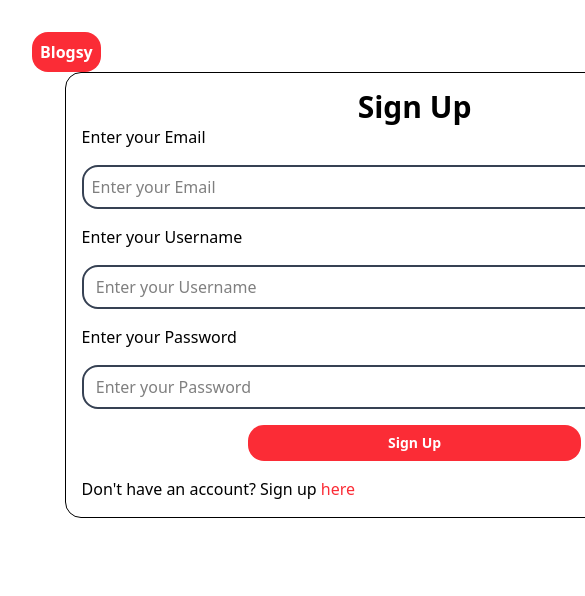
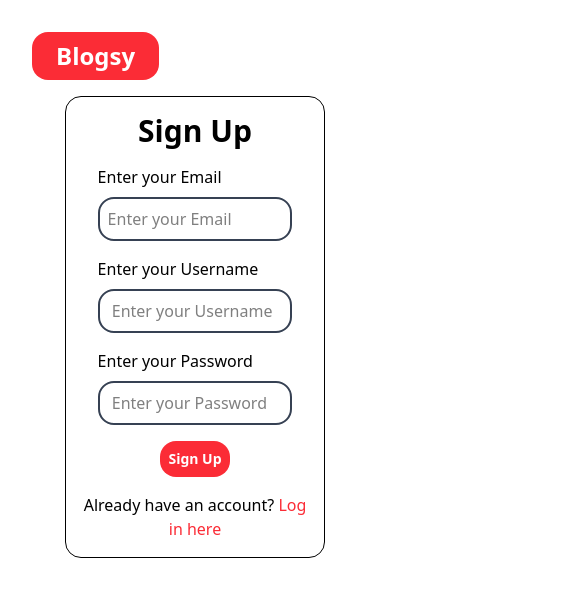
Before and after one commit to Vineethaveerapu/homeapp, a Next.js app: page /auth/signup in a window 390 px wide. Shown: the top 596 px of the page, 585 px wide, since content can reach past the window. Built offline with nearby package versions, Linux system fonts and the light colour scheme.

Commit message:
fix responsive

```diff
--- a/src/app/auth/layout.tsx
+++ b/src/app/auth/layout.tsx
@@ -2,7 +2,7 @@ import Logo from "../components/Logo";
 const AuthLayout = ({ children }: Readonly<{ children: React.ReactNode }>) => {
   return (
     <>
-      <header className="flex justify-between items-center flex-wrap ">
+      <header className="flex justify-between items-center flex-wrap mb-4">
         <Logo />
       </header>
       <div className="w-[80%] m-auto">{children}</div>
--- a/src/app/auth/login/LogInForm/index.tsx
+++ b/src/app/auth/login/LogInForm/index.tsx
@@ -20,39 +20,49 @@ const LogInForm = () => {
   });
 
   return (
-    <>
+    <div className="w-full max-w-md mx-auto px-4 sm:px-6">
       <form
         onSubmit={handleSubmit((values) => mutate(values))}
         className="flex flex-col gap-4 mb-4"
       >
-        <fieldset className="flex flex-col gap-4">
+        <fieldset className="flex flex-col gap-2">
           <label htmlFor="email"> Enter your Email</label>
           <input
-            className="border-2 border-gray-700 rounded-2xl p-2"
+            className="w-full border-2 border-gray-700 rounded-2xl p-2"
             id="email"
+            type="email"
+            inputMode="email"
+            autoComplete="email"
             {...register("email")}
             placeholder="Email"
+            aria-invalid={!!errors.email}
           />
           {errors.email && <ErrorMessage message={errors.email.message!} />}
         </fieldset>
-        <fieldset className="flex flex-col gap-4">
+        <fieldset className="flex flex-col gap-2">
           <label htmlFor="password"> Enter your Password</label>
           <input
             id="password"
+            type="password"
+            autoComplete="current-password"
             {...register("password")}
             placeholder=" Enter your Password"
-            className="border-2 border-gray-700 rounded-2xl p-2"
+            className="w-full border-2 border-gray-700 rounded-2xl p-2"
+            aria-invalid={!!errors.password}
           />
           {errors.password && (
             <ErrorMessage message={errors.password.message!} />
           )}
         </fieldset>
-        <button type="submit" className="button-secondary w-1/2 mx-auto">
+        <button
+          type="submit"
+          className="button-secondary w-auto mx-auto"
+        >
           {isPending ? "Logging in..." : "Login"}
         </button>
       </form>
       {data?.error && <ErrorMessage message={data.error} />}
-    </>
+    </div>
   );
 };
 
--- a/src/app/auth/login/page.tsx
+++ b/src/app/auth/login/page.tsx
@@ -4,10 +4,10 @@ import LogInForm from "./LogInForm";
 const LogInPage = () => {
   return (
     <>
-      <div className="border-1 rounded-2xl p-4 w-[700px] mx-auto">
-        <h2 className="text-3xl font-bold text-center">Login</h2>
+      <div className="w-full max-w-lg mx-auto rounded-2xl p-4 sm:p-6 md:p-8 border">
+        <h2 className="text-3xl font-bold text-center mb-4">Login</h2>
         <LogInForm />
-        <div>
+        <div className="mt-4 text-center">
           Don&apos;t have an account? Sign up{" "}
           <Link className="text-red-500" href="/auth/signup">
             here
--- a/src/app/auth/signup/SignUpForm/index.tsx
+++ b/src/app/auth/signup/SignUpForm/index.tsx
@@ -20,24 +20,27 @@ const SignUpForm = () => {
   });
 
   return (
-    <>
+    <div className="w-full max-w-md mx-auto px-4 sm:px-6">
       <form
         onSubmit={handleSubmit((values) => mutate(values))}
         className="flex flex-col gap-4 mb-4"
       >
-        <fieldset className="flex flex-col gap-4">
+        <fieldset className="flex flex-col gap-2">
           <label htmlFor="email"> Enter your Email</label>
           <input
-            className="border-2 border-gray-700 rounded-2xl p-2"
+            className="w-full border-2 border-gray-700 rounded-2xl p-2"
             id="email"
             {...register("email")}
             type="email"
             required
             placeholder="Enter your Email"
+            autoComplete="email"
+            inputMode="email"
+            aria-invalid={!!errors.email}
           />
           {errors.email && <ErrorMessage message={errors.email.message!} />}
         </fieldset>
-        <fieldset className="flex flex-col gap-4">
+        <fieldset className="flex flex-col gap-2">
           <label htmlFor="username"> Enter your Username</label>
           <input
             id="username"
@@ -45,32 +48,37 @@ const SignUpForm = () => {
             required
             {...register("username")}
             placeholder=" Enter your Username"
-            className="border-2 border-gray-700 rounded-2xl p-2"
+            className="w-full border-2 border-gray-700 rounded-2xl p-2"
+            autoComplete="username"
+            aria-invalid={!!errors.username}
           />
           {errors.username && (
             <ErrorMessage message={errors.username.message!} />
           )}
         </fieldset>
-        <fieldset className="flex flex-col gap-4">
+        <fieldset className="flex flex-col gap-2">
           <label htmlFor="password"> Enter your Password</label>
           <input
             id="password"
             {...register("password")}
             required
             placeholder=" Enter your Password"
-            className="border-2 border-gray-700 rounded-2xl p-2"
+            className="w-full border-2 border-gray-700 rounded-2xl p-2"
+            type="password"
+            autoComplete="new-password"
+            aria-invalid={!!errors.password}
           />
           {errors.password && (
             <ErrorMessage message={errors.password.message!} />
           )}
         </fieldset>
 
-        <button type="submit" className="button-secondary w-1/2 mx-auto">
+        <button type="submit" className="button-secondary w-auto mx-auto">
           Sign Up
         </button>
         {error && <ErrorMessage message={error.message} />}
       </form>
-    </>
+    </div>
   );
 };
 
--- a/src/app/auth/signup/page.tsx
+++ b/src/app/auth/signup/page.tsx
@@ -4,13 +4,13 @@ import SignUpForm from "./SignUpForm";
 const SignUpPage = () => {
   return (
     <>
-      <div className="border-1 rounded-2xl p-4 w-[700px] mx-auto">
-        <h2 className="text-3xl font-bold text-center">Sign Up</h2>
+      <div className="w-full max-w-lg mx-auto rounded-2xl p-4 sm:p-6 md:p-8 border">
+        <h2 className="text-3xl font-bold text-center mb-4">Sign Up</h2>
         <SignUpForm />
-        <div>
-          Don&apos;t have an account? Sign up{" "}
-          <Link className="text-red-500" href="/auth/signup">
-            here
+        <div className="mt-4 text-center">
+          Already have an account?{" "}
+          <Link className="text-red-500" href="/auth/login">
+            Log in here
           </Link>
         </div>
       </div>
--- a/src/app/components/Logo/index.tsx
+++ b/src/app/components/Logo/index.tsx
@@ -2,7 +2,10 @@ import Link from "next/link";
 
 const Logo = () => {
   return (
-    <Link href="/" className="button-primary">
+    <Link
+      href="/"
+      className="bg-red-500 text-white px-6 py-2 text-2xl font-semibold rounded-2xl max-w-fit"
+    >
       Blogsy
     </Link>
   );
```
